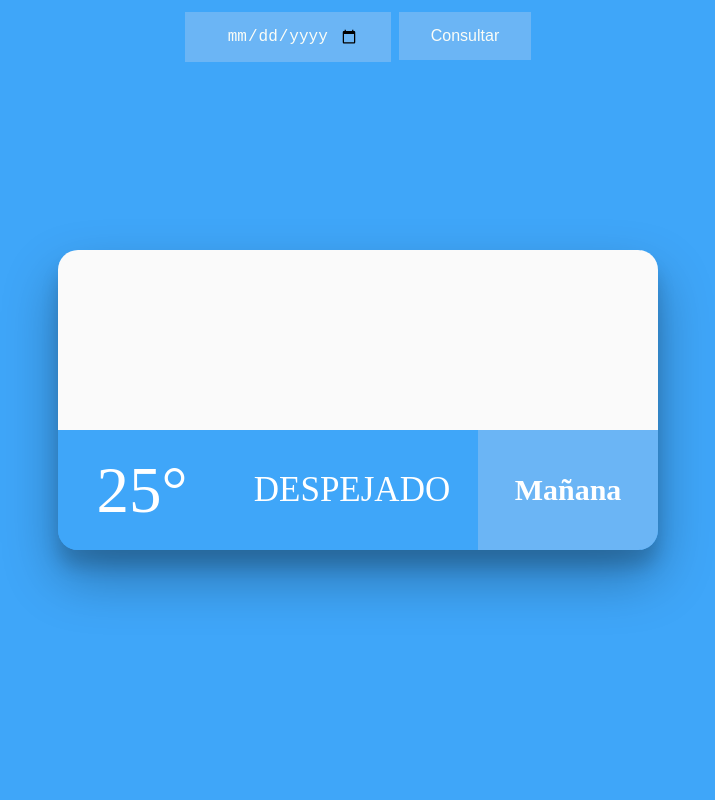
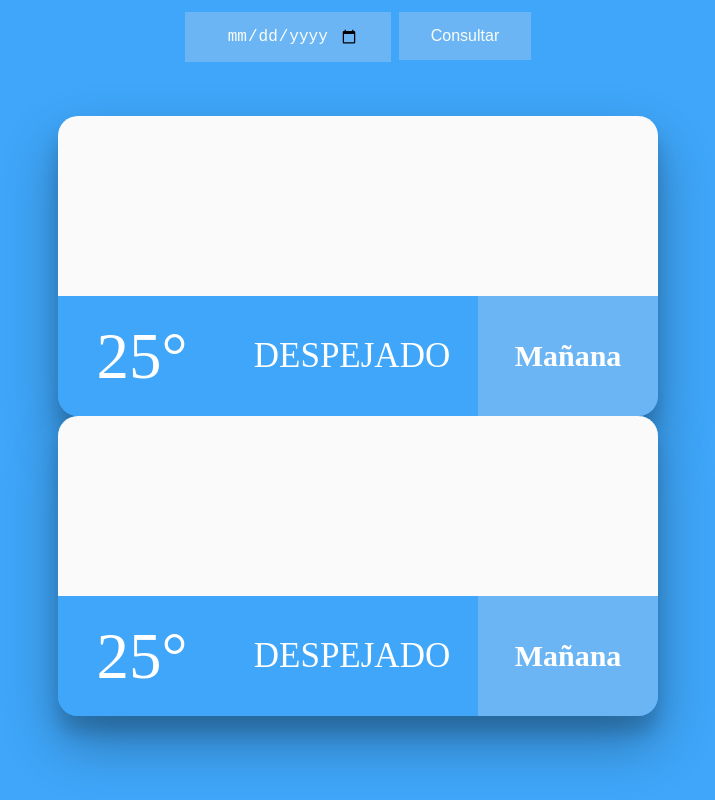
Before and after one commit to victorlvl47/weather-app-api-sim, an Electron app: page index.html in a window 960 px wide. Shown: the whole page, without its empty margins (122-837 px from the left). Drawn offline with Linux system fonts and the light colour scheme; some icons are missing.

Commit message:
center the weather widgets

```diff
--- a/index.html
+++ b/index.html
@@ -23,6 +23,18 @@
                 </div>
                 <div class="date">Ma&#241;ana</div>
             </article>
+
+            <article class="widget">
+                <div class="weatherIcon"><i class="wi wi-day-sunny"></i></div>
+                <div class="weatherInfo">
+                    <div class="temperature"><span>25&deg;</span></div>
+                    <div class="description">
+                        <div class="weatherCondition">Despejado</div>
+
+                    </div>
+                </div>
+                <div class="date">Ma&#241;ana</div>
+            </article>
         </div>
 
         <script type="text/javascript" src="index.js"></script>
--- a/styles.css
+++ b/styles.css
@@ -60,13 +60,11 @@
 }
 
 .widget {
-    position: absolute;
-    top: 50%;
-    left: 50%;
+    margin: 0 auto;
+    text-align: center;
     display: flex;
     height: 300px;
     width: 600px;
-    transform: translate(-50%, -50%);
     flex-wrap: wrap;
     cursor: pointer;
     border-radius: 20px;
```
